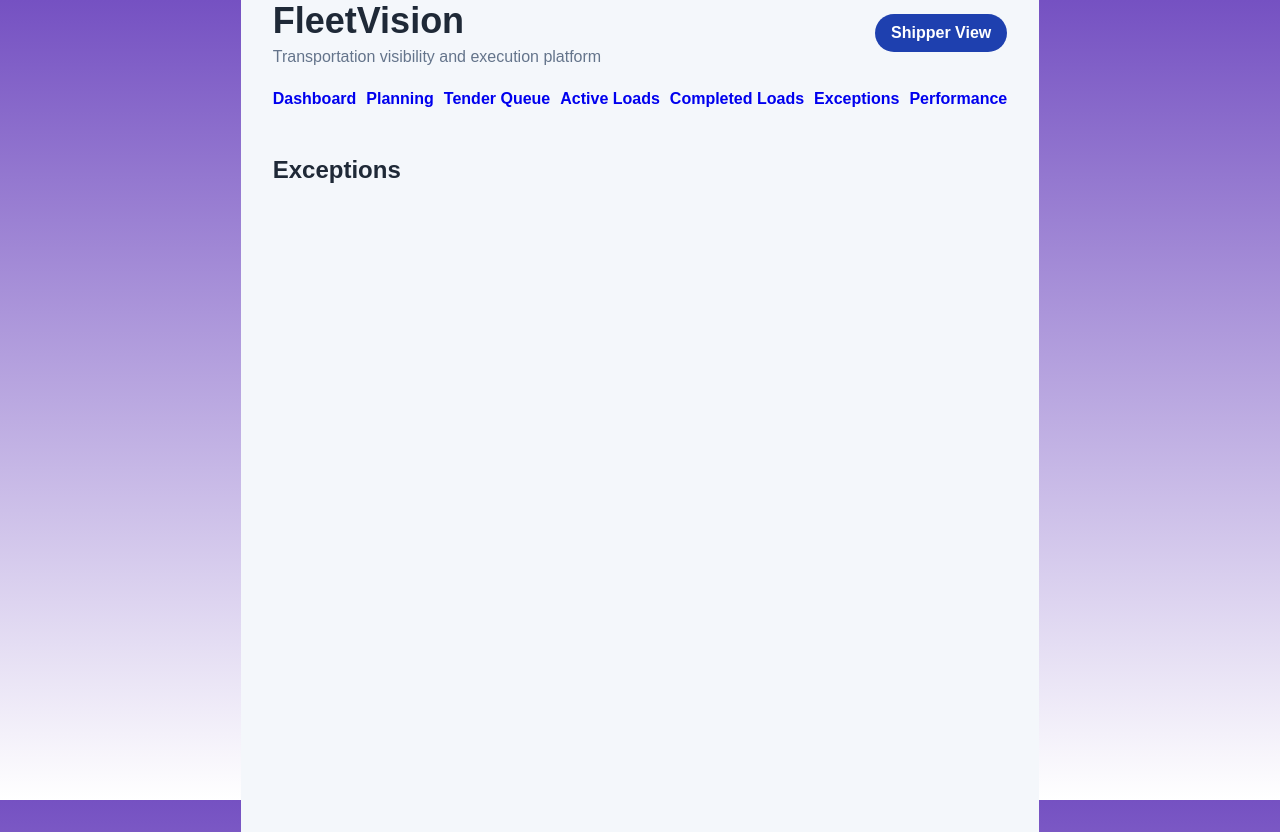
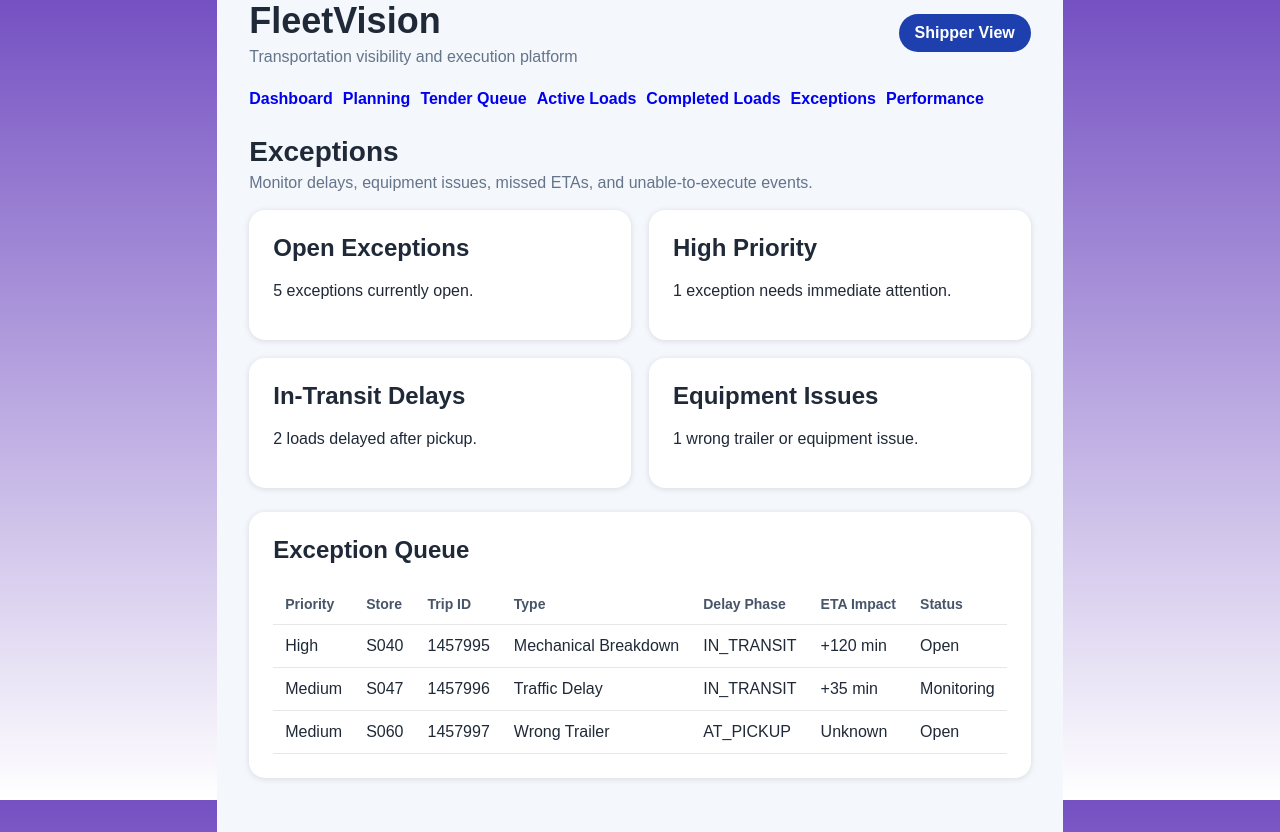
Before and after one commit to varchar1206/fleetvision-platform, a React (Vite) app: page /exceptions in a window 1280 px wide. Built offline with nearby package versions, Linux system fonts and the light colour scheme.

Commit message:
Build Exceptions page

```diff
--- a/src/pages/shipper/Exceptions.tsx
+++ b/src/pages/shipper/Exceptions.tsx
@@ -1,3 +1,94 @@
+const exceptions = [
+  {
+    priority: "High",
+    store: "S040",
+    tripId: "1457995",
+    type: "Mechanical Breakdown",
+    delayPhase: "IN_TRANSIT",
+    etaImpact: "+120 min",
+    status: "Open",
+  },
+  {
+    priority: "Medium",
+    store: "S047",
+    tripId: "1457996",
+    type: "Traffic Delay",
+    delayPhase: "IN_TRANSIT",
+    etaImpact: "+35 min",
+    status: "Monitoring",
+  },
+  {
+    priority: "Medium",
+    store: "S060",
+    tripId: "1457997",
+    type: "Wrong Trailer",
+    delayPhase: "AT_PICKUP",
+    etaImpact: "Unknown",
+    status: "Open",
+  },
+];
+
 export default function Exceptions() {
-  return <h2>Exceptions</h2>;
+  return (
+    <section>
+      <div className="page-header">
+        <div>
+          <h2>Exceptions</h2>
+          <p>Monitor delays, equipment issues, missed ETAs, and unable-to-execute events.</p>
+        </div>
+      </div>
+
+      <div className="dashboard-grid">
+        <div className="card">
+          <h2>Open Exceptions</h2>
+          <p>5 exceptions currently open.</p>
+        </div>
+
+        <div className="card">
+          <h2>High Priority</h2>
+          <p>1 exception needs immediate attention.</p>
+        </div>
+
+        <div className="card">
+          <h2>In-Transit Delays</h2>
+          <p>2 loads delayed after pickup.</p>
+        </div>
+
+        <div className="card">
+          <h2>Equipment Issues</h2>
+          <p>1 wrong trailer or equipment issue.</p>
+        </div>
+      </div>
+
+      <div className="table-card">
+        <h2>Exception Queue</h2>
+        <table>
+          <thead>
+            <tr>
+              <th>Priority</th>
+              <th>Store</th>
+              <th>Trip ID</th>
+              <th>Type</th>
+              <th>Delay Phase</th>
+              <th>ETA Impact</th>
+              <th>Status</th>
+            </tr>
+          </thead>
+          <tbody>
+            {exceptions.map((item) => (
+              <tr key={item.tripId}>
+                <td>{item.priority}</td>
+                <td>{item.store}</td>
+                <td>{item.tripId}</td>
+                <td>{item.type}</td>
+                <td>{item.delayPhase}</td>
+                <td>{item.etaImpact}</td>
+                <td>{item.status}</td>
+              </tr>
+            ))}
+          </tbody>
+        </table>
+      </div>
+    </section>
+  );
 }
```
